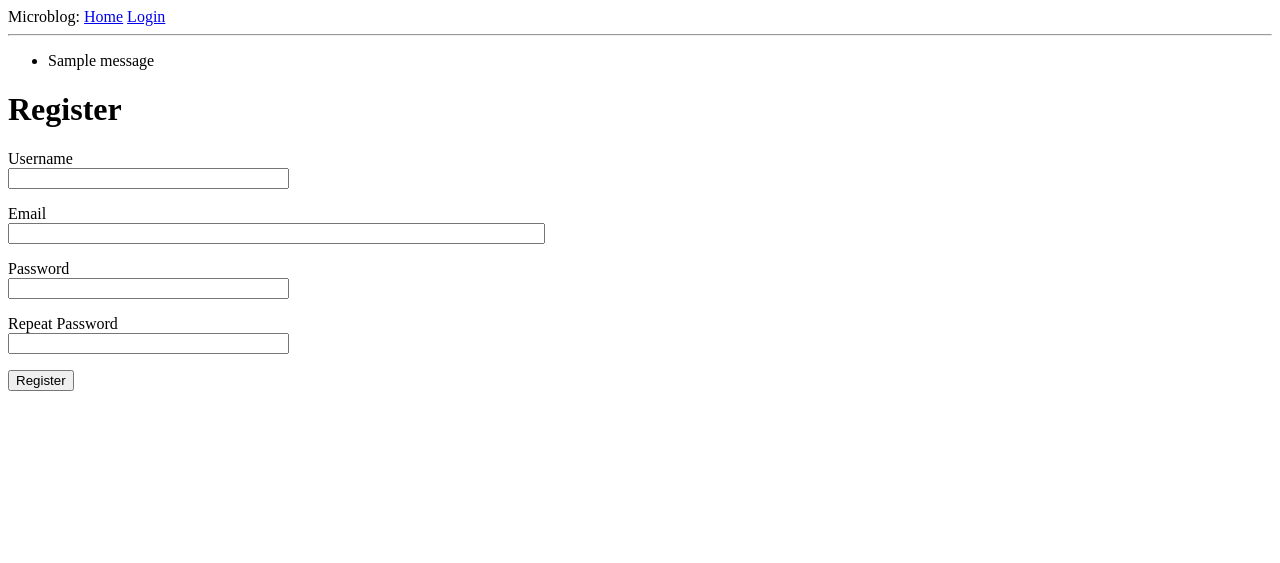
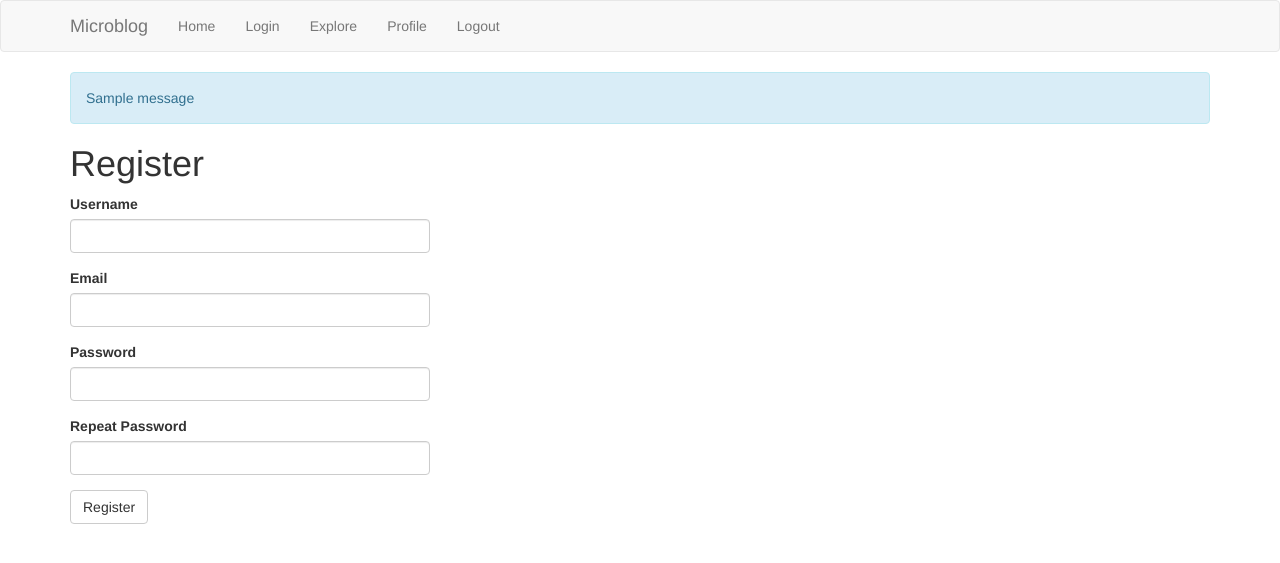
Before and after one commit to aarekr/Microblog, a Flask app: page /register in a window 1280 px wide. Shown: the top 563 px of the page. Run offline with Flask 2, Linux system fonts and the light colour scheme; tables that the repository leaves empty hold one stand-in row (values such as "Sample post"); one stand-in notice (Sample message) is shown; some libraries are stand-ins or nearby versions.

Commit message:
Bootstrap nav bar, password reset & registration form

```diff
--- a/app/__init__.py
+++ b/app/__init__.py
@@ -8,12 +8,14 @@ from flask_sqlalchemy import SQLAlchemy
 from flask_migrate import Migrate
 from flask_login import LoginManager
 from flask_mail import Mail
+from flask_bootstrap import Bootstrap
 
 app = Flask(__name__)
 app.config.from_object(Config)
 db = SQLAlchemy(app)
 migrate = Migrate(app, db)
 mail = Mail(app)
+bootstrap = Bootstrap(app)
 
 login = LoginManager(app)
 login.login_view = 'login'
--- a/app/templates/404.html
+++ b/app/templates/404.html
@@ -1,6 +1,6 @@
 {% extends "base.html" %}
 
-{% block content %}
+{% block app_content %}
     <h1>File Not Found</h1>
     <p><a href="{{ url_for('index') }}">Back</a></p>
 {% endblock %}
--- a/app/templates/base.html
+++ b/app/templates/base.html
@@ -1,32 +1,62 @@
-<html>
-    <head>
-      {% if title %}
-      <title>{{ title }} - Microblog</title>
-      {% else %}
-      <title>Welcome to Microblog</title>
-      {% endif %}
-    </head>
-    <body>
-        <div>Microblog:
-            <a href="{{ url_for('index') }}">Home</a>
-            {% if current_user.is_anonymous %}
-            <a href="{{ url_for('login') }}">Login</a>
-            {% else %}
-            <a href="{{ url_for('user', username=current_user.username) }}">Profile</a>
-             <a href="{{ url_for('explore') }}">Explore</a>
-            <a href="{{ url_for('logout') }}">Logout</a>
-            {% endif %}
+{% extends 'bootstrap/base.html' %}
+
+{% block title %}
+    {% if title %}{{ title }} - Microblog
+    {% else %}
+    {{ title }} <!-- tee tähän korjaus -->
+    {% endif %}
+{% endblock %}
+
+{% block navbar %}
+    <nav class="navbar navbar-default">
+        <div class="container">
+            <div class="navbar-header">
+                <button type="button" class="navbar-toggle collapsed" data-toggle="collapse" data-target="#bs-example-navbar-collapse-1" aria-expanded="false">
+                    <span class="sr-only">Toggle navigation</span>
+                    <span class="icon-bar"></span>
+                    <span class="icon-bar"></span>
+                    <span class="icon-bar"></span>
+                </button>
+                <a class="navbar-brand" href="{{ url_for('index') }}">Microblog</a>
+            </div>
+            <div class="collapse navbar-collapse" id="bs-example-navbar-collapse-1">
+                <ul class="nav navbar-nav">
+                    <li><a href="{{ url_for('index') }}">Home</a></li>
+                    {% if current_user.is_anonymous %}
+                    <li><a href="{{ url_for('login') }}">Login</a></li>
+                    {% endif %}
+                    <li><a href="{{ url_for('explore') }}">Explore</a></li>
+                    <li><a href="{{ url_for('user', username=current_user.username) }}">Profile</a></li>
+                    <li><a href="{{ url_for('logout') }}">Logout</a></li>
+                </ul>
+            </div>
         </div>
-        <hr>
+    </nav>
+{% endblock %}
+
+{% block content %}
+    <div class="container">
+        {% if current_user.is_authenticated %}
+        {% with tasks = current_user.get_tasks_in_progress() %}
+        {% if tasks %}
+            {% for task in tasks %}
+            <div class="alert alert-success" role="alert">
+                {{ task.description }}
+                <span id="{{ task.id }}-progress">{{ task.get_progress() }}</span>%
+            </div>
+            {% endfor %}
+        {% endif %}
+        {% endwith %}
+        {% endif %}
         {% with messages = get_flashed_messages() %}
         {% if messages %}
-        <ul>
             {% for message in messages %}
-            <li>{{ message }}</li>
+            <div class="alert alert-info" role="alert">{{ message }}</div>
             {% endfor %}
-        </ul>
         {% endif %}
         {% endwith %}
-        {% block content %}{% endblock %}
-    </body>
-</html>
+
+        {# application content needs to be provided in the app_content block #}
+        {% block app_content %}{% endblock %}
+    </div>
+{% endblock %}
--- a/app/templates/register.html
+++ b/app/templates/register.html
@@ -1,37 +1,11 @@
 {% extends "base.html" %}
+{% import 'bootstrap/wtf.html' as wtf %}
 
-{% block content %}
+{% block app_content %}
     <h1>Register</h1>
-    <form action="" method="post">
-        {{ form.hidden_tag() }}
-        <p>
-            {{ form.username.label }}<br>
-            {{ form.username(size=32) }}<br>
-            {% for error in form.username.errors %}
-            <span style="color: red;">[{{ error }}]</span>
-            {% endfor %}
-        </p>
-        <p>
-            {{ form.email.label }}<br>
-            {{ form.email(size=64) }}<br>
-            {% for error in form.email.errors %}
-            <span style="color: red;">[{{ error }}]</span>
-            {% endfor %}
-        </p>
-        <p>
-            {{ form.password.label }}<br>
-            {{ form.password(size=32) }}<br>
-            {% for error in form.password.errors %}
-            <span style="color: red;">[{{ error }}]</span>
-            {% endfor %}
-        </p>
-        <p>
-            {{ form.password2.label }}<br>
-            {{ form.password2(size=32) }}<br>
-            {% for error in form.password2.errors %}
-            <span style="color: red;">[{{ error }}]</span>
-            {% endfor %}
-        </p>
-        <p>{{ form.submit() }}</p>
-    </form>
+    <div class="row">
+        <div class="col-md-4">
+            {{ wtf.quick_form(form) }}
+        </div>
+    </div>
 {% endblock %}
```
Also changed, not shown: app/templates/_post.html (+12 -5 lines), app/templates/login.html (+4 -4 lines), app/templates/reset_password_request.html (+7 -12 lines), app.db.
